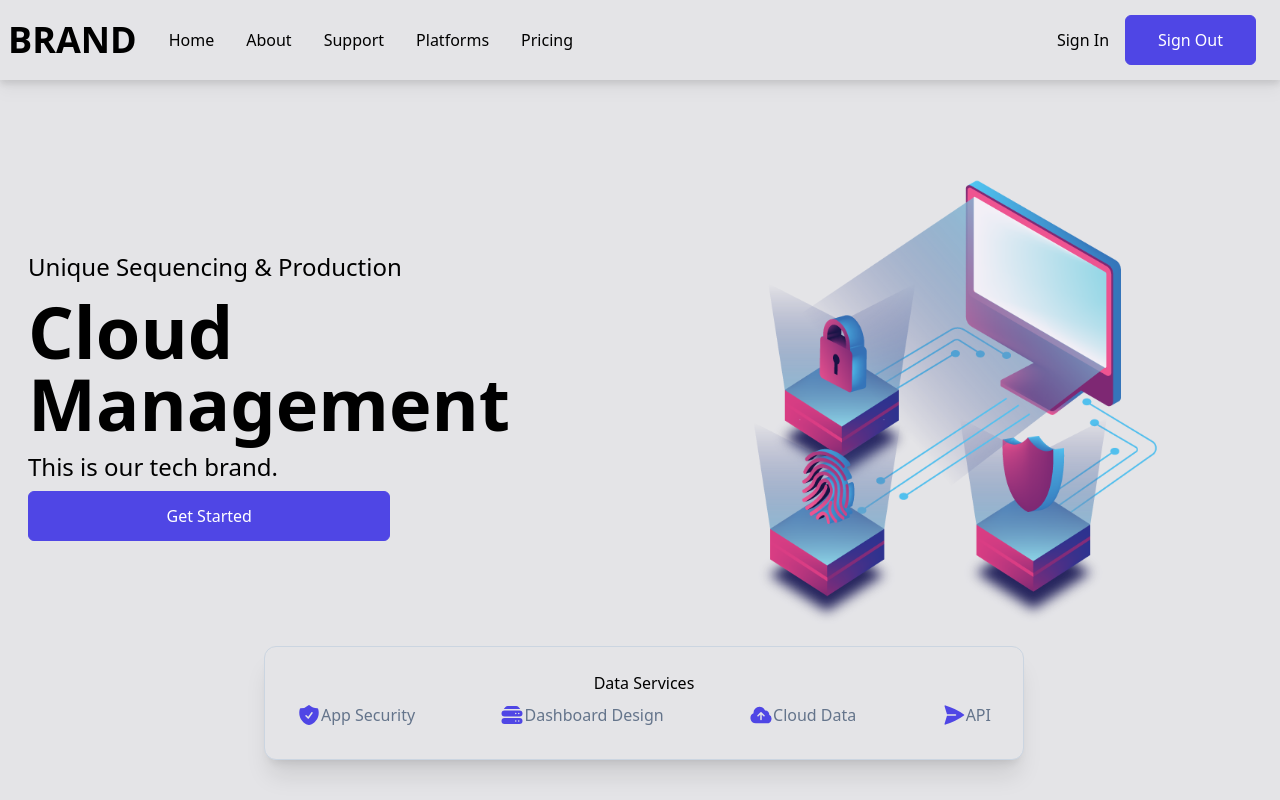
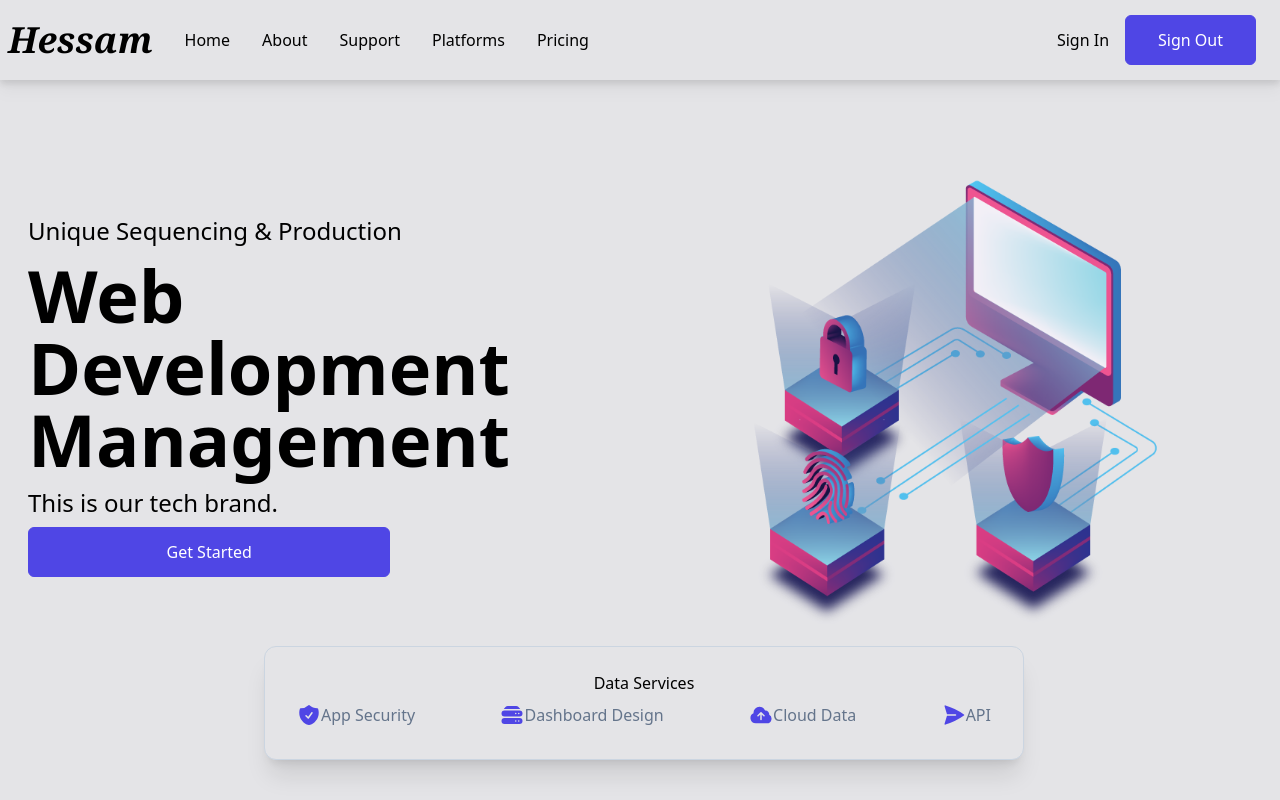
Before and after one commit to hessamimen/web-management-sample, a React (Create React App) app: page / in a window 1280 px wide. Shown: the top 800 px of the page. Built offline with nearby package versions, Linux system fonts and the light colour scheme.

Commit message:
Hero and NavBar components are updated

```diff
--- a/src/components/Hero.jsx
+++ b/src/components/Hero.jsx
@@ -8,7 +8,7 @@ function Hero() {
         <div className='grid md:grid-cols-2 max-w-[1240px] mx-auto m-auto'>
             <div className='flex flex-col justify-center md:items-start w-full px-2 py-8'>
                 <p className='text-2xl'>Unique Sequencing & Production</p>
-                <h1 className='text-5xl py-3 md:text-7xl font-bold'>Cloud Management</h1>
+                <h1 className='text-5xl py-3 md:text-7xl font-bold'>Web Development Management</h1>
                 <p className='text-2xl'>This is our tech brand.</p>
                 <button className='py-3 px-6 my-2 sm:w-[60%]'>Get Started</button>
             </div>
--- a/src/components/NavBar.jsx
+++ b/src/components/NavBar.jsx
@@ -1,4 +1,4 @@
-import React, { useEffect,useState } from 'react'
+import React, { useState } from 'react'
 import { Bars3Icon, XMarkIcon } from '@heroicons/react/24/solid';
 import { Link } from 'react-scroll'
 
@@ -16,7 +16,7 @@ function NavBar() {
     <div className='w-screen fixed h-20 z-10 bg-zinc-200 drop-shadow-lg'>
         <div className='px-2 flex justify-between items-center w-full h-full'>
             <div className='flex items-center'>
-                <h1 className='text-3xl font-bold mr-4 sm:text-4xl'>BRAND</h1>
+                <h1 className='text-3xl font-bold mr-4 sm:text-4xl font-serif italic'>Hessam</h1>
                 <ul className='hidden md:flex'>
                     <li className='cursor-default hover:bg-indigo-600 rounded-xl'><Link to="home" smooth={true} offset={100} duration={500}>Home</Link></li>
                     <li className='cursor-default hover:bg-indigo-600 rounded-xl'><Link to="about" smooth={true} offset={-200} duration={500}>About</Link></li>
```
